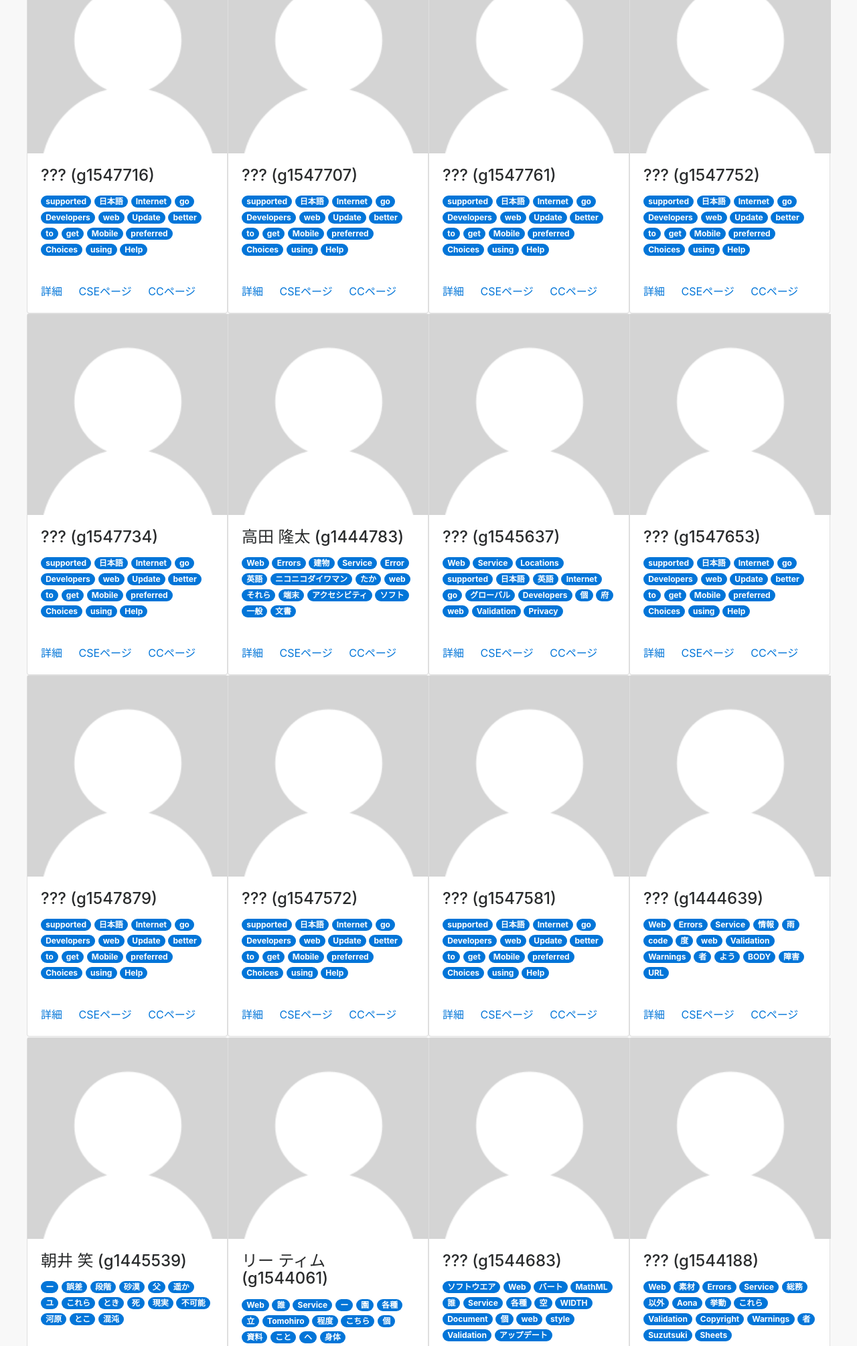
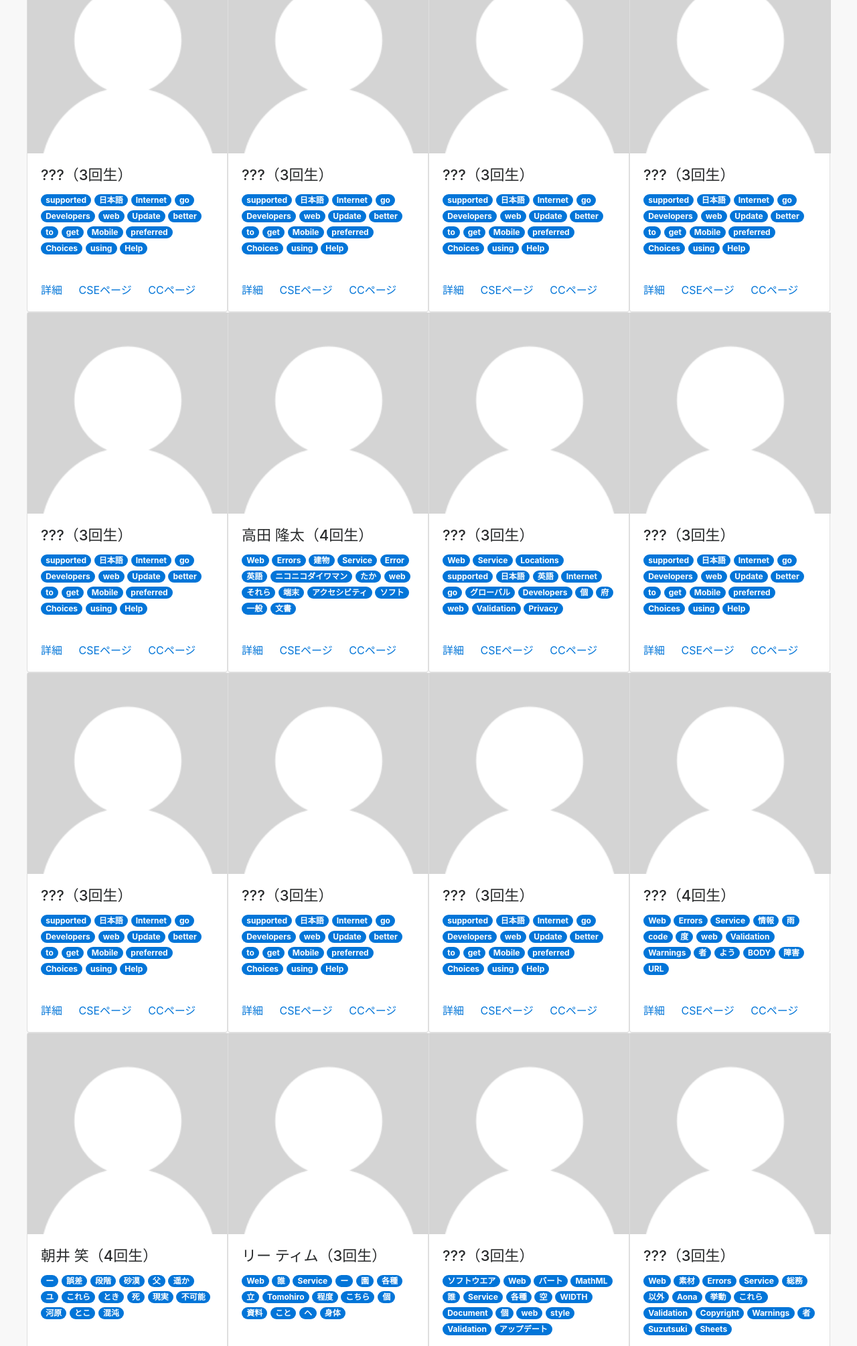
Before and after one commit to supertask/KSUFuckerZero, a PHP site: page / in a window 1280 px wide. Shown: the part 372-2382 px from the top of the page at 67% size. Run offline with PHP 8.4, Linux system fonts and the light colour scheme; data comes from the database, SQL or seed files in the repository; some libraries are stand-ins or nearby versions.

Commit message:
Added a grade on every students.

```diff
--- a/db_manager.php
+++ b/db_manager.php
@@ -7,6 +7,10 @@
  *     if today -> 2016
  *     2016,2015,2014,2013 -> 1,2,3,4
 */
+function get_grade_name($num) {
+    if($num <= 4) { return $num . "回生"; }
+    else { return "OB" . ($num - 4) . "年目"; }
+}
 
 
 function get_freshman_year() {
@@ -29,20 +33,19 @@ function get_db() {
 function get_table($grade_from, $grade_to, $sort_option, $search) {
     $dbh = get_db();
     $entrance_year_range = array(get_entrance_year($grade_to), get_entrance_year($grade_from));
-
-    $sql_statement = "SELECT firstnames,lastnames,studentID,page_keywords,image_links,faceimage_position FROM cse_students WHERE ?<=entrance_year AND entrance_year<=?";
+    $sql_statement = "SELECT entrance_year,firstnames,lastnames,studentID,page_keywords,image_links,faceimage_position FROM cse_students WHERE ?<=entrance_year AND entrance_year<=?";
     #if (!empty($search)) { } //TODO(Tasuku): search function
     if ($sort_option === 0) { $sql_statement .= "ORDER BY coding_size DESC"; }
     else { $sql_statement .= ""; }
-    var_dump($entrance_year_range);
     $table = $dbh->prepare($sql_statement);
     $table->execute($entrance_year_range);
+
     return $table;
 }
 
 function get_table_from($exec_array) {
     $dbh = get_db();
-    $table = $dbh->prepare("SELECT firstnames,lastnames,page_keywords,image_links,faceimage_position,page_titles,page_paths FROM cse_students WHERE studentID = ?");
+    $table = $dbh->prepare("SELECT entrance_year,firstnames,lastnames,page_keywords,image_links,faceimage_position,page_titles,page_paths FROM cse_students WHERE studentID = ?");
     $table->execute($exec_array);
     return $table;
 }
--- a/index.php
+++ b/index.php
@@ -96,6 +96,7 @@ while($table_row)
     list($firstnames, $lastnames) = get_names();
     list($image_path, $css_line) = get_face_css($face_width);
     $top_keywords = array_slice(explode($SPLIT_CHAR, $table_row["page_keywords"]), 0, 15);
+    $entrance_year = $table_row["entrance_year"];
     $studentID = $table_row["studentID"];
     $cse_url = "http://www.cse.kyoto-su.ac.jp/~" . $studentID . "/";
     $cc_url = "http://www.cc.kyoto-su.ac.jp/~" . $studentID . "/";
@@ -110,7 +111,7 @@ while($table_row)
         }
         ?>
         <div class="card-block">
-            <h4 class="card-title"><?php echo $lastnames[0].' '.$firstnames[0]; ?> (<?php echo $studentID; ?>)</h4>
+            <h3 class="card-title" style="font-size: 22px;"><?php echo $lastnames[0].' '.$firstnames[0]; ?>（<?php echo get_grade_name(get_grade(intval($entrance_year))); ?>）</h3>
             <div class="card-text">
             <?php
                 foreach ($top_keywords as $keyword) {
--- a/js/slider_setting.js
+++ b/js/slider_setting.js
@@ -4,7 +4,7 @@ $(function() {
     var input_from = $("#slider-range input#grade-from");
     var input_to = $("#slider-range input#grade-to");
 
-    function get_handle_name(num) {
+    function get_grade_name(num) {
         if(num <= 4) { return num + "回生"; }
         else { return "OB" + (num - 4) + "年目"; }
     }
@@ -18,14 +18,14 @@ $(function() {
             input_to.val()
         ],
         create: function() {
-            handle_from.text(get_handle_name(input_from.val()));
-            handle_to.text(get_handle_name(input_to.val()));
+            handle_from.text(get_grade_name(input_from.val()));
+            handle_to.text(get_grade_name(input_to.val()));
         },
         slide: function(event, ui) {
             input_from.val(ui.values[0]);
             input_to.val(ui.values[1]);
-            handle_from.text(get_handle_name(ui.values[0]));
-            handle_to.text(get_handle_name(ui.values[1]));
+            handle_from.text(get_grade_name(ui.values[0]));
+            handle_to.text(get_grade_name(ui.values[1]));
         }
     });
 });
```
Also changed, not shown: css/index.css (line endings or trailing spaces).
